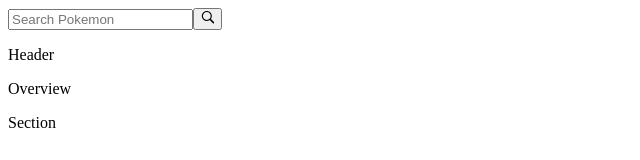
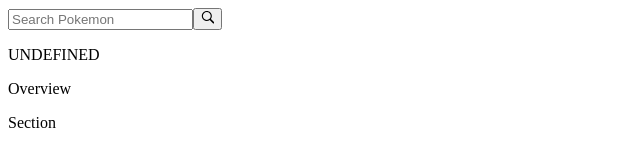
Before and after one commit to javiercuadra/pokedex, a React (Create React App) app: page / in a window 1280 px wide. Shown: the top 160 px of the page, without its empty margins (0-640 px from the left). Built offline with nearby package versions, Linux system fonts and the light colour scheme; no server answers.

Commit message:
Created Header Component

```diff
--- a/src/components/Header.js
+++ b/src/components/Header.js
@@ -1,5 +1,6 @@
 import React from 'react';
 
-export const Header = () => {
-	return <p>Header</p>;
+export const Header = ({ titleName }) => {
+	const title = String(titleName).toUpperCase();
+	return <p>{title}</p>;
 };
```
